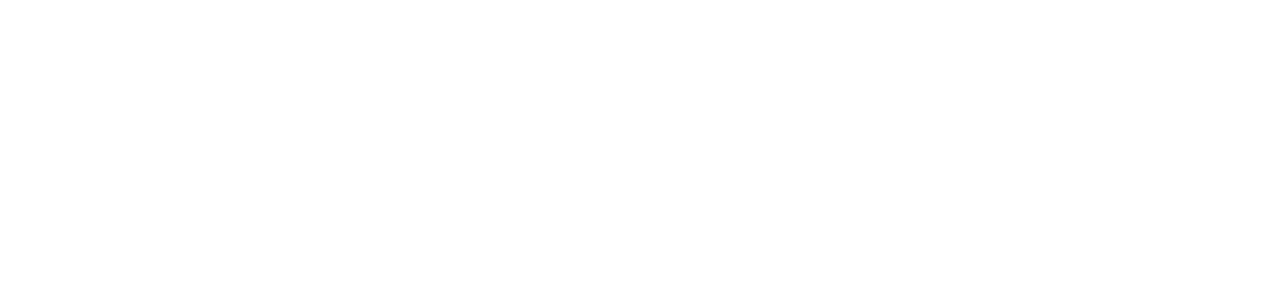
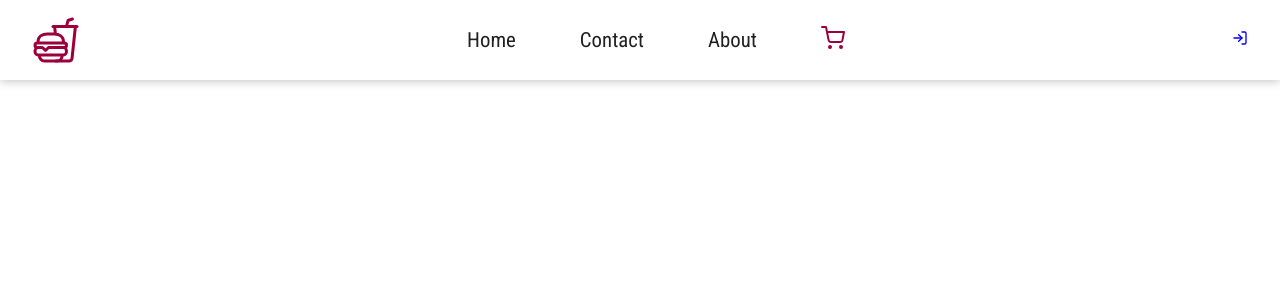
Before and after one commit to irkfaisal/Btech_Burger_Wala, a React (Create React App) app in the folder fronted/: page / in a window 1280 px wide. Shown: the top 300 px of the page. Built offline with nearby package versions, Linux system fonts and the light colour scheme.

Commit message:
header section

```diff
--- a/fronted/src/App.js
+++ b/fronted/src/App.js
@@ -1,8 +1,17 @@
+import { BrowserRouter, Route, Routes } from "react-router-dom";
+import "./style/app.scss";
+import Home from "./components/home/Home";
+import Header from "./components/layout/Header";
+import './style/header.scss';
 
 function App() {
   return (
-    <div className="App">
-    </div>
+    <BrowserRouter>
+      <Header/>
+      <Routes>
+        <Route path="/" element={Home}/>
+      </Routes>
+    </BrowserRouter>
   );
 }
 
--- /dev/null
+++ b/fronted/src/components/home/Home.jsx
@@ -0,0 +1,9 @@
+import React from 'react'
+
+const Home = () => {
+  return (
+    <div>Home</div>
+  )
+}
+
+export default Home
--- /dev/null
+++ b/fronted/src/components/layout/Header.jsx
@@ -0,0 +1,28 @@
+import React from 'react';
+import '../../style/header.scss'
+import { IoFastFoodOutline } from "react-icons/io5";
+import { FiShoppingCart, FiLogIn } from "react-icons/fi";
+import { FaUser } from "react-icons/fa";
+import { Link } from 'react-router-dom';
+import { motion } from "framer-motion";
+
+const Header = ({ isAuthenticated = false }) => {
+    return (
+        <nav>
+            <motion.div initial={{ x: "-100%" }} whileInView={{ x: 0 }}>
+                <IoFastFoodOutline />
+            </motion.div>
+            <div>
+                <Link to="/">Home</Link>
+                <Link to="/contact">Contact</Link>
+                <Link to="/about">About</Link>
+                <Link to="/cart"><FiShoppingCart /></Link>
+            </div>
+            <Link to={isAuthenticated ? "/me" : "/login"}>
+                {isAuthenticated ? <FaUser /> : <FiLogIn />}
+            </Link>
+        </nav>
+    )
+}
+
+export default Header
--- /dev/null
+++ b/fronted/src/style/app.scss
@@ -0,0 +1,11 @@
+@import url('https://fonts.googleapis.com/css2?family=Roboto+Condensed&display=swap');
+*{
+    padding:0%;
+    margin:0%;
+    box-sizing: border-box;
+    font-family: 'Roboto Condensed', sans-serif;
+
+}
+a{
+    text-decoration: none;
+}
--- /dev/null
+++ b/fronted/src/style/colors.scss
@@ -0,0 +1,5 @@
+$red: rgb(156, 0, 60);
+$reddark: rgb(126, 0, 48);
+$dark: rgb(33, 33, 33);
+$lightdark: rgba(33, 33, 33, 0.711);
+$pink: rgb(255, 239, 239);
--- /dev/null
+++ b/fronted/src/style/header.scss
@@ -0,0 +1,50 @@
+@import 'colors.scss';
+
+nav {
+    height: 5rem;
+    padding: 2rem;
+    display: flex;
+    justify-content: space-between;
+    align-items: center;
+    background-color: white;
+    box-shadow: 0 0 10px rgba(0, 0, 0, 0.299);
+
+    >div {
+        display: flex;
+        align-items: center;
+
+        >svg {
+            color: $red;
+            font-size: 3rem;
+        }
+
+        >a {
+            margin: 0 2rem;
+            color: $dark;
+            transition: color 0.3s;
+            font-size: 1.3em;
+
+            &:hover {
+                color: $lightdark;
+            }
+
+            >svg {
+                color: $red;
+                transition: inherit;
+                font-size: 1.5rem;
+
+                &:hover {
+                    color: $lightdark;
+                }
+            }
+        }
+    }
+}
+@media screen and (max-width:850px) {
+    nav {
+        padding: 0.8rem;
+        > div > a {
+          margin: 0 0.3rem;
+        }
+      }
+}
```
Also changed, not shown: fronted/package.json (+12 -0 lines), 1 other file (tests, documents, lock files or other folders).
